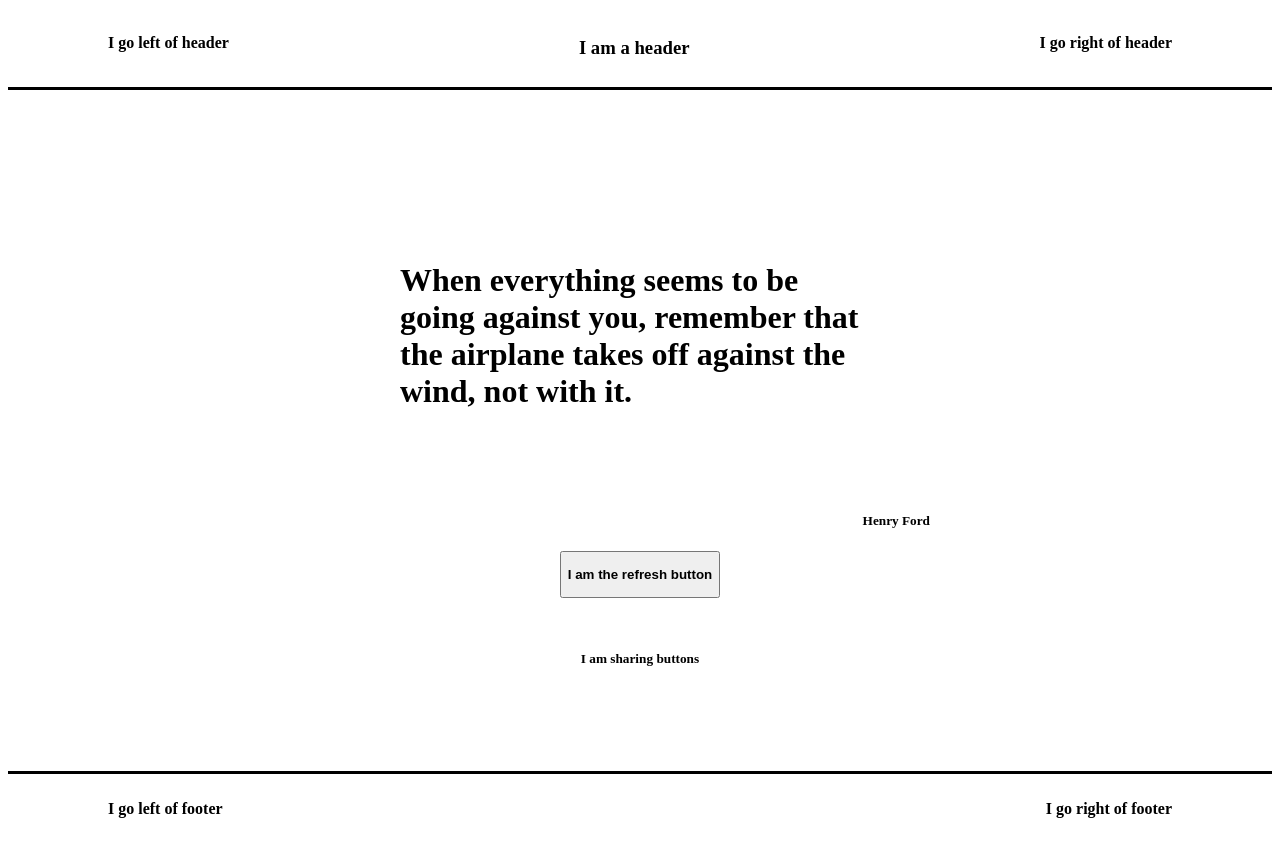
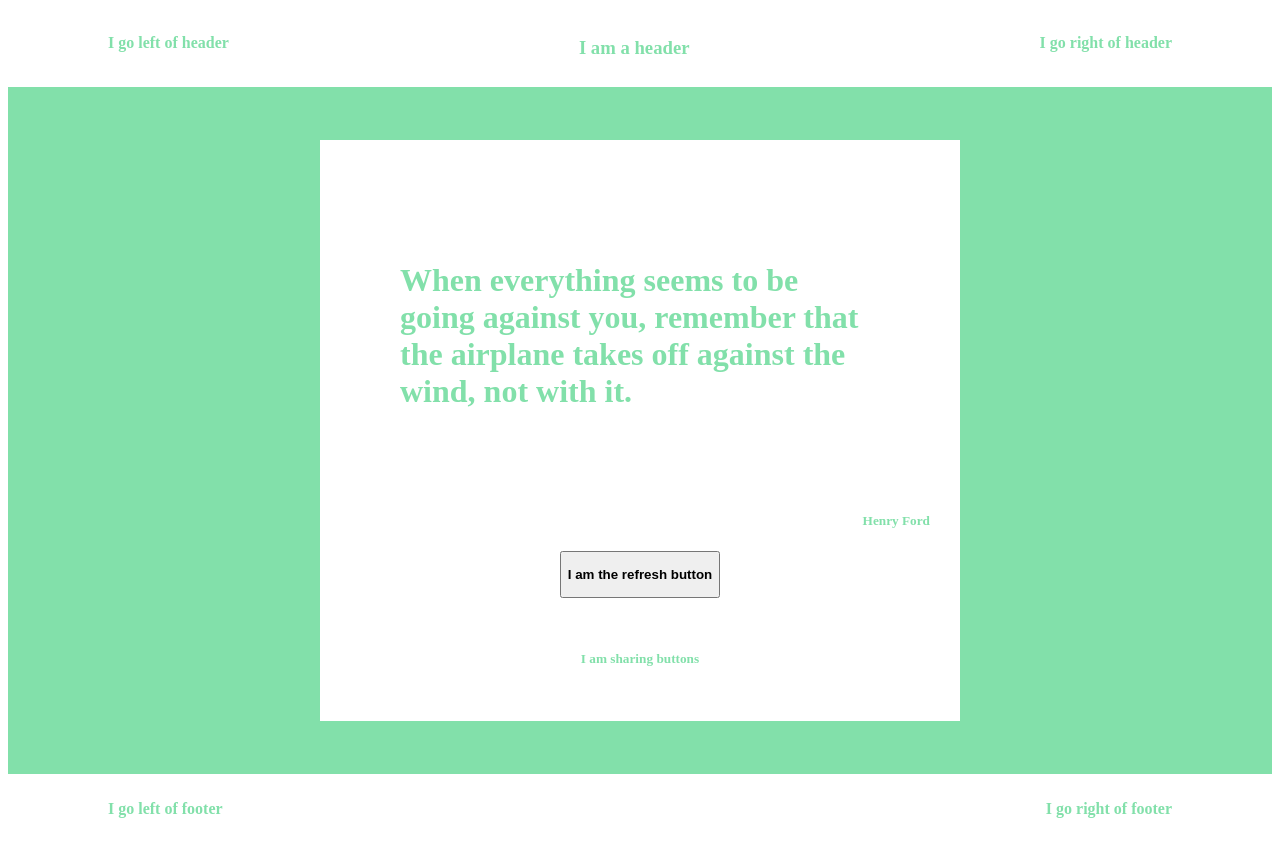
Before and after one commit to double-dash-dino/fluffy-guacamole, a React (Create React App) app in the folder random-quote-app/: page / in a window 1280 px wide. Built offline with nearby package versions, Linux system fonts and the light colour scheme.

Commit message:
get randomColour to work

```diff
--- a/random-quote-app/src/random-quote-app-components.jsx
+++ b/random-quote-app/src/random-quote-app-components.jsx
@@ -26,8 +26,8 @@ class Application extends Component {
   }
   render() {
     return (
-      <div id="app">
-        <Header style={{ color: "blue" }} />
+      <div id="app" style={{ backgroundColor: randomColour }}>
+        <Header />
         {console.log(colourNumber, randomColour)}
         <QuoteBox
           style={{ backgroundColor: randomColour, color: randomColour }}
@@ -45,7 +45,10 @@ class Header extends Component {
   }
   render() {
     return (
-      <div className="header">
+      <div
+        className="header"
+        style={{ backgroundColor: "white", color: randomColour }}
+      >
         <p className="header-text">I go left of header</p>
         <h3>I am a header</h3>
         <p className="header-text">I go right of header</p>
@@ -64,8 +67,11 @@ class QuoteBox extends Component {
 
   render() {
     return (
-      <div className="main-page">
-        <div className="quote-wrapper">
+      <div className="main-page" style={{ color: randomColour }}>
+        <div
+          className="quote-wrapper"
+          style={{ backgroundColor: "white", color: randomColour }}
+        >
           <div className="quote-field">
             <h1>{listOfQuotes[quoteNumber]}</h1>
           </div>
@@ -94,7 +100,10 @@ class Footer extends Component {
 
   render() {
     return (
-      <div className="footer">
+      <div
+        className="footer"
+        style={{ backgroundColor: "white", color: randomColour }}
+      >
         <p className="footer-text"> I go left of footer</p>
         <p className="footer-text"> I go right of footer</p>
       </div>
```
